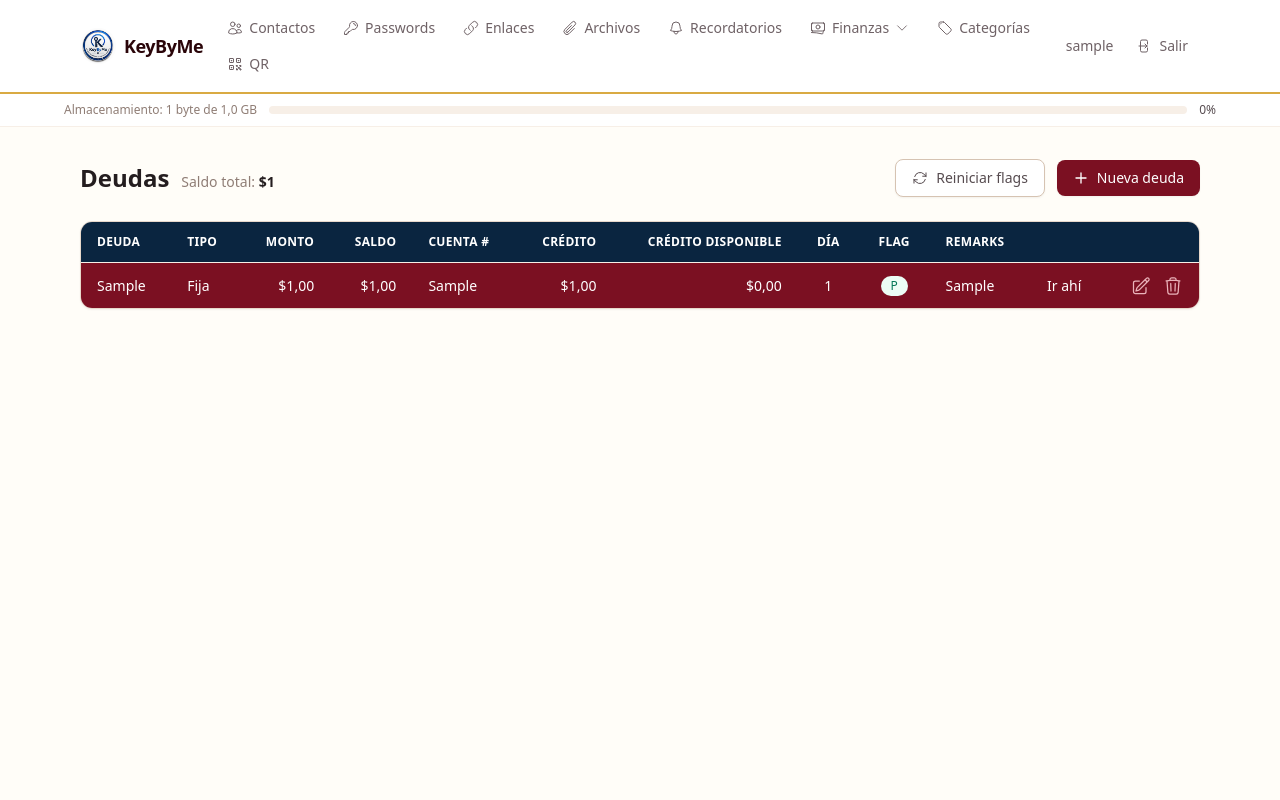
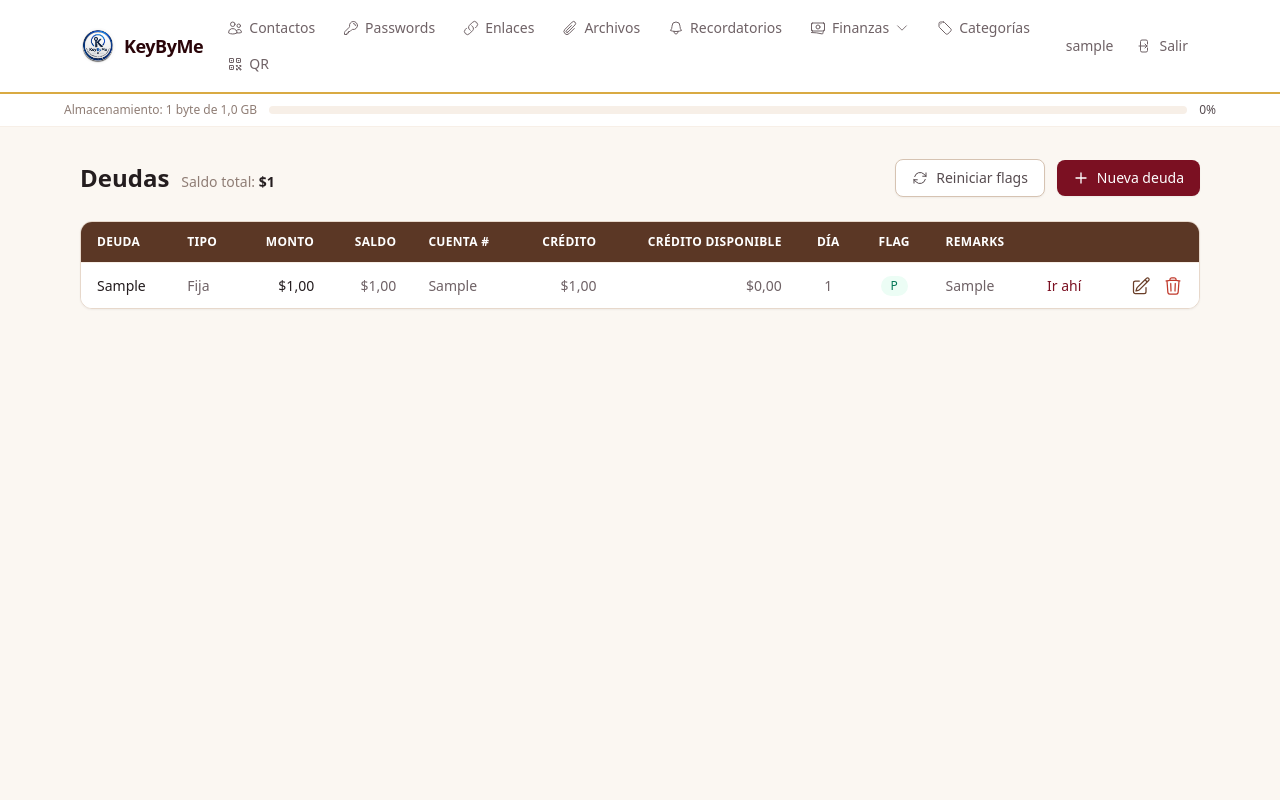
Before and after one commit to keybyme/keymyme2, a Django app: page /finanzas/deudas/ in a window 1280 px wide. Run offline with Django 5.2, Linux system fonts and the light colour scheme; a user stored in the database is signed in; tables that the repository leaves empty hold one stand-in row (values such as "Sample post"); some libraries are stand-ins or nearby versions.

Commit message:
Restyle record tables with café/crema palette
Replace the vino/navy table styling on Contactos, Passwords, Enlaces,
Archivos, Recordatorios, Categorías, Cuentas, Transacciones and Deudas
with a warmer café/crema look (café header, white/crema-suave row
stripes, beige hover, café edit icons, crimson delete icons). Extract
the Tailwind color config into a shared partial so it can be reused
outside base.html.

Co-Authored-By: Claude Sonnet 5 <noreply@anthropic.com>

```diff
--- /dev/null
+++ b/config/templates/_tailwind_config.html
@@ -0,0 +1,33 @@
+<script src="https://cdn.tailwindcss.com"></script>
+<script>
+    // Paleta "Luz y Vida" (vino + dorado) en vez del azul/gris frío por
+    // default de Tailwind. Se remapean los nombres blue/gray para que
+    // todas las clases bg-blue-*, text-blue-*, border-gray-*, etc. que
+    // ya se usan en toda la app hereden estos tonos sin tocar cada template.
+    tailwind.config = {
+        theme: {
+            extend: {
+                colors: {
+                    blue: {
+                        50: '#fbeff1', 100: '#f5d9dd', 200: '#eab3ba', 300: '#d98793',
+                        400: '#bb4f5c', 500: '#9c2635', 600: '#7b1022', 700: '#5e0c1a',
+                        800: '#3a0710', 900: '#2a0509',
+                    },
+                    gray: {
+                        50: '#fffdf8', 100: '#f7efe7', 200: '#e7d8cb', 300: '#d6c3b2',
+                        400: '#b8a495', 500: '#8f7d75', 600: '#6f6266', 700: '#574c50',
+                        800: '#3d3436', 900: '#241d1f',
+                    },
+                    gold: { DEFAULT: '#d9aa43', light: '#f6df9a' },
+                    navy: { DEFAULT: '#0a2540', light: '#173963' },
+                    // Paleta café/crema para las tablas de registros (Contactos, Passwords, etc.)
+                    cafe: { DEFAULT: '#6A3E28', dark: '#5B3725', darker: '#4A2A1A' },
+                    cream: { DEFAULT: '#FBF7F2', soft: '#F4EADF', dark: '#D8C8B5' },
+                    beige: '#E9D9C7',
+                    ink: '#2E2E2E',
+                    crimson: '#C0392B',
+                },
+            },
+        },
+    };
+</script>
--- a/config/templates/base.html
+++ b/config/templates/base.html
@@ -6,35 +6,9 @@
     <meta name="viewport" content="width=device-width, initial-scale=1">
     <title>{% block title %}KeyByMe{% endblock %}</title>
     <link rel="icon" type="image/png" href="{% static 'images/logo_keybyme.png' %}">
-    <script src="https://cdn.tailwindcss.com"></script>
-    <script>
-        // Paleta "Luz y Vida" (vino + dorado) en vez del azul/gris frío por
-        // default de Tailwind. Se remapean los nombres blue/gray para que
-        // todas las clases bg-blue-*, text-blue-*, border-gray-*, etc. que
-        // ya se usan en toda la app hereden estos tonos sin tocar cada template.
-        tailwind.config = {
-            theme: {
-                extend: {
-                    colors: {
-                        blue: {
-                            50: '#fbeff1', 100: '#f5d9dd', 200: '#eab3ba', 300: '#d98793',
-                            400: '#bb4f5c', 500: '#9c2635', 600: '#7b1022', 700: '#5e0c1a',
-                            800: '#3a0710', 900: '#2a0509',
-                        },
-                        gray: {
-                            50: '#fffdf8', 100: '#f7efe7', 200: '#e7d8cb', 300: '#d6c3b2',
-                            400: '#b8a495', 500: '#8f7d75', 600: '#6f6266', 700: '#574c50',
-                            800: '#3d3436', 900: '#241d1f',
-                        },
-                        gold: { DEFAULT: '#d9aa43', light: '#f6df9a' },
-                        navy: { DEFAULT: '#0a2540', light: '#173963' },
-                    },
-                },
-            },
-        };
-    </script>
+    {% include "_tailwind_config.html" %}
 </head>
-<body class="min-h-screen bg-gray-50 text-gray-900 antialiased">
+<body class="min-h-screen bg-cream text-ink antialiased">
     {% if user.is_authenticated %}
     <nav class="border-b-2 border-gold bg-white shadow-sm">
         <div class="mx-auto flex max-w-6xl items-center justify-between gap-3 px-4 py-3">
--- a/finanzas/templates/finanzas/_transaccion_search_form.html
+++ b/finanzas/templates/finanzas/_transaccion_search_form.html
@@ -30,7 +30,7 @@
         <option value="{{ num }}" {% if selected_periodo == num|stringformat:"s" %}selected{% endif %}>{{ nombre }}</option>
         {% endfor %}
     </select>
-    <button type="submit" class="inline-flex items-center gap-1.5 rounded-lg bg-gray-800 px-4 py-2 text-sm font-medium text-white shadow-sm hover:bg-gray-900">
+    <button type="submit" class="inline-flex items-center gap-1.5 rounded-lg bg-cafe px-4 py-2 text-sm font-medium text-white shadow-sm hover:bg-cafe-darker">
         {% include "icons/search.html" with class="w-4 h-4" %} Buscar
     </button>
 </form>
--- a/finanzas/templates/finanzas/deuda_list.html
+++ b/finanzas/templates/finanzas/deuda_list.html
@@ -19,7 +19,7 @@
 
 <div class="overflow-x-auto rounded-xl border border-gray-200 bg-white shadow-sm">
 <table class="min-w-full divide-y divide-gray-100">
-    <thead class="bg-navy">
+    <thead class="bg-cafe-dark">
         <tr>
             <th class="px-4 py-3 text-left text-xs font-bold uppercase tracking-wide text-white">Deuda</th>
             <th class="px-4 py-3 text-left text-xs font-bold uppercase tracking-wide text-white">Tipo</th>
@@ -37,23 +37,23 @@
     </thead>
     <tbody class="divide-y divide-gray-100">
         {% for deuda in deudas %}
-        <tr class="group odd:bg-blue-600 even:bg-white odd:hover:bg-blue-700 even:hover:bg-blue-50">
-            <td class="whitespace-nowrap px-4 py-3 text-sm font-medium text-gray-900 group-odd:text-white group-even:text-blue-800">{{ deuda.deuda }}</td>
-            <td class="whitespace-nowrap px-4 py-3 text-sm text-gray-600 group-odd:text-white group-even:text-blue-800">{{ deuda.get_tipo_display }}</td>
-            <td class="whitespace-nowrap px-4 py-3 text-right text-sm text-gray-900 group-odd:text-white group-even:text-blue-800">
-                {% if deuda.monto is not None %}${{ deuda.monto }}{% else %}<span class="text-gray-400 group-odd:text-blue-200">—</span>{% endif %}
+        <tr class="group odd:bg-white even:bg-cream-soft hover:bg-beige">
+            <td class="whitespace-nowrap px-4 py-3 text-sm font-medium text-gray-900">{{ deuda.deuda }}</td>
+            <td class="whitespace-nowrap px-4 py-3 text-sm text-gray-600">{{ deuda.get_tipo_display }}</td>
+            <td class="whitespace-nowrap px-4 py-3 text-right text-sm text-gray-900">
+                {% if deuda.monto is not None %}${{ deuda.monto }}{% else %}<span class="text-gray-400">—</span>{% endif %}
             </td>
-            <td class="whitespace-nowrap px-4 py-3 text-right text-sm text-gray-600 group-odd:text-white group-even:text-blue-800">
-                {% if deuda.saldo is not None %}${{ deuda.saldo }}{% else %}<span class="text-gray-400 group-odd:text-blue-200">—</span>{% endif %}
+            <td class="whitespace-nowrap px-4 py-3 text-right text-sm text-gray-600">
+                {% if deuda.saldo is not None %}${{ deuda.saldo }}{% else %}<span class="text-gray-400">—</span>{% endif %}
             </td>
-            <td class="whitespace-nowrap px-4 py-3 text-sm text-gray-600 group-odd:text-white group-even:text-blue-800">{{ deuda.cuenta.numero }}</td>
-            <td class="whitespace-nowrap px-4 py-3 text-right text-sm text-gray-600 group-odd:text-white group-even:text-blue-800">
-                {% if deuda.credito is not None %}${{ deuda.credito }}{% else %}<span class="text-gray-400 group-odd:text-blue-200">—</span>{% endif %}
+            <td class="whitespace-nowrap px-4 py-3 text-sm text-gray-600">{{ deuda.cuenta.numero }}</td>
+            <td class="whitespace-nowrap px-4 py-3 text-right text-sm text-gray-600">
+                {% if deuda.credito is not None %}${{ deuda.credito }}{% else %}<span class="text-gray-400">—</span>{% endif %}
             </td>
-            <td class="whitespace-nowrap px-4 py-3 text-right text-sm text-gray-600 group-odd:text-white group-even:text-blue-800">
-                {% if deuda.credito_disponible is not None %}${{ deuda.credito_disponible }}{% else %}<span class="text-gray-400 group-odd:text-blue-200">—</span>{% endif %}
+            <td class="whitespace-nowrap px-4 py-3 text-right text-sm text-gray-600">
+                {% if deuda.credito_disponible is not None %}${{ deuda.credito_disponible }}{% else %}<span class="text-gray-400">—</span>{% endif %}
             </td>
-            <td class="whitespace-nowrap px-4 py-3 text-center text-sm text-gray-600 group-odd:text-white group-even:text-blue-800">{{ deuda.dia }}</td>
+            <td class="whitespace-nowrap px-4 py-3 text-center text-sm text-gray-600">{{ deuda.dia }}</td>
             <td class="whitespace-nowrap px-4 py-3 text-center text-sm">
                 {% if deuda.flag == 'P' %}
                 <span class="inline-flex items-center rounded-full bg-emerald-50 px-2.5 py-0.5 text-xs font-medium text-emerald-700">P</span>
@@ -61,18 +61,18 @@
                 <span class="inline-flex items-center rounded-full bg-red-50 px-2.5 py-0.5 text-xs font-medium text-red-700">N</span>
                 {% endif %}
             </td>
-            <td class="max-w-xs truncate px-4 py-3 text-sm text-gray-600 group-odd:text-white group-even:text-blue-800" title="{{ deuda.remarks }}">{{ deuda.remarks|default:"—" }}</td>
+            <td class="max-w-xs truncate px-4 py-3 text-sm text-gray-600" title="{{ deuda.remarks }}">{{ deuda.remarks|default:"—" }}</td>
             <td class="whitespace-nowrap px-4 py-3 text-sm">
                 {% if deuda.password %}
-                <a href="{% url 'vault:password_reveal' deuda.password.pk %}?next={{ deuda_list_url|urlencode }}" class="font-medium text-blue-600 hover:text-blue-800 hover:underline group-odd:text-white group-odd:hover:text-blue-100">Ir ahí</a>
-                {% else %}<span class="text-gray-400 group-odd:text-blue-200">—</span>{% endif %}
+                <a href="{% url 'vault:password_reveal' deuda.password.pk %}?next={{ deuda_list_url|urlencode }}" class="font-medium text-blue-600 hover:text-blue-800 hover:underline">Ir ahí</a>
+                {% else %}<span class="text-gray-400">—</span>{% endif %}
             </td>
             <td class="whitespace-nowrap px-4 py-3 text-right text-sm">
                 <div class="flex justify-end gap-3">
-                    <a href="{% url 'finanzas:deuda_update' deuda.pk %}" class="text-gray-400 hover:text-blue-600 group-odd:text-blue-200 group-odd:hover:text-white" title="Editar">
+                    <a href="{% url 'finanzas:deuda_update' deuda.pk %}" class="text-cafe hover:text-cafe-darker" title="Editar">
                         {% include "icons/pencil.html" with class="w-5 h-5" %}
                     </a>
-                    <a href="{% url 'finanzas:deuda_delete' deuda.pk %}" class="text-gray-400 hover:text-red-600 group-odd:text-blue-200 group-odd:hover:text-white" title="Borrar">
+                    <a href="{% url 'finanzas:deuda_delete' deuda.pk %}" class="text-crimson hover:text-red-800" title="Borrar">
                         {% include "icons/trash.html" with class="w-5 h-5" %}
                     </a>
                 </div>
--- a/vault/templates/vault/_search_form.html
+++ b/vault/templates/vault/_search_form.html
@@ -12,7 +12,7 @@
         <option value="{{ cat.pk }}" {% if selected_category == cat.pk|stringformat:"s" %}selected{% endif %}>{{ cat.name }}</option>
         {% endfor %}
     </select>
-    <button type="submit" class="inline-flex items-center gap-1.5 rounded-lg bg-gray-800 px-4 py-2 text-sm font-medium text-white shadow-sm hover:bg-gray-900">
+    <button type="submit" class="inline-flex items-center gap-1.5 rounded-lg bg-cafe px-4 py-2 text-sm font-medium text-white shadow-sm hover:bg-cafe-darker">
         {% include "icons/search.html" with class="w-4 h-4" %} Buscar
     </button>
 </form>
```
Also changed, not shown: finanzas/templates/finanzas/cuenta_list.html (+6 -6 lines), finanzas/templates/finanzas/transaccion_list.html (+12 -12 lines), vault/templates/vault/_password_reveal_cell.html (+4 -4 lines), vault/templates/vault/category_list.html (+6 -6 lines), vault/templates/vault/contact_list.html (+10 -10 lines), vault/templates/vault/mediafile_list.html (+9 -9 lines), vault/templates/vault/password_list.html (+10 -10 lines), vault/templates/vault/reminder_list.html (+12 -12 lines), vault/templates/vault/url_list.html (+7 -7 lines).
